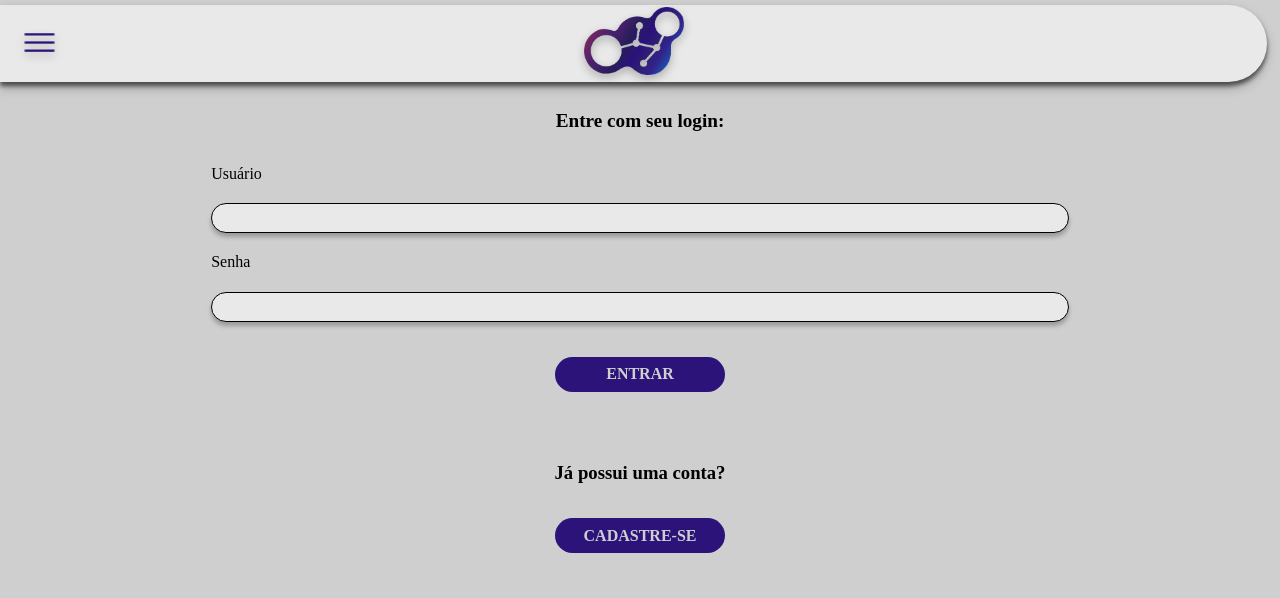
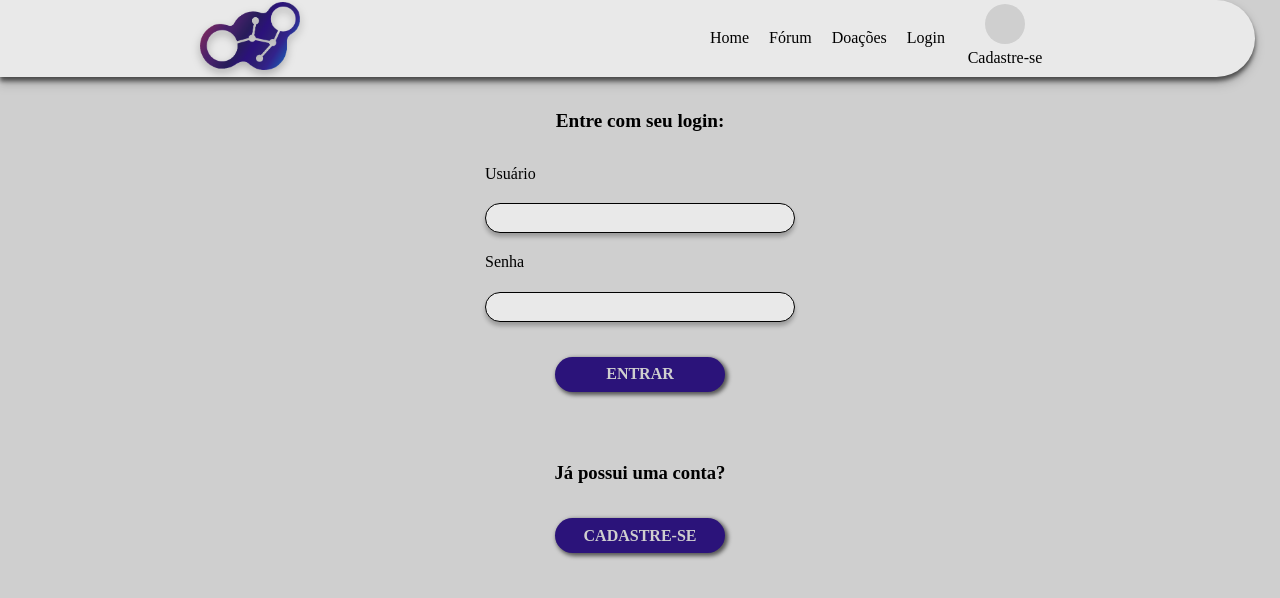
Before and after one commit to vit0rBianchini/Update_Donate, a plain HTML site: page pages/login.html in a window 1280 px wide. Drawn offline with Linux system fonts and the light colour scheme.

Commit message:
Atualização da responsividade mobile e desktop

```diff
--- a/assets/css/cabecalho.css
+++ b/assets/css/cabecalho.css
@@ -6,7 +6,7 @@
     background-color: var(--cor-secondary);
     position: fixed;
     top: 5px;
-    width: 99vw;
+    width: calc(100vw - 25px);
     display: flex;
     border-radius: 0 50px 50px 0;
     justify-content: center;
@@ -18,11 +18,13 @@
 .cabecalho_navegacao{
     visibility: hidden;
     display: flex;
+    flex-direction: column;
     justify-content: center;
     align-items: center;
     background-color: var(--cor-secondary);
     box-shadow: 0px 1px 10px rgba(0, 0, 0, 0.53);
     width: 0px;
+    max-width: 0px;
     height: calc(100vh - 15px);
     border-radius: 0 50px 50px 0;
     position: fixed;
@@ -38,7 +40,8 @@
     visibility: visible;
     height: calc(100vh - 15px);
     border-radius: 0 50px 50px 0;
-    width: 75vw;
+    width: 60vw;
+    max-width: 300px;
 
 
 }
@@ -61,6 +64,11 @@
     text-decoration: none;
     cursor: pointer;
 }
+
+.cabecalho_item--login{
+    order: -1;
+}
+
 .backgrand {
     visibility: hidden;
     z-index: -1;
@@ -90,3 +98,87 @@
 .cabecalho_img--logo {
     width: 100px;
 }
+
+.usuario{
+    display: flex;
+    flex-direction: column;
+    align-items: center;
+    width: 100px;
+    height: fit-content;
+
+}
+
+.usuario_img{
+    background-color: var(--cor-fundo);
+    border-radius: 100px;
+    width: 60px;
+    height: 60px;
+}
+
+.usuario_link-cadastro {
+    margin: 5px;
+    cursor: pointer;
+    text-decoration: none;
+    color: black;
+}
+
+@media screen and (min-width: 1024px) {
+    .cabecalho {
+        justify-content: space-around;
+        top: 0;
+    }
+
+    .cabecalho_navegacao{
+        visibility: visible;
+        flex-direction: row;
+        width: fit-content;
+        max-width: 500px;
+
+        height: fit-content;
+        position: static;
+        box-shadow: none;
+        border-radius: 0;
+        transition: none;
+    }
+
+    .cabecalho_itens{
+        display: flex;
+        flex-direction: row;
+    }
+    .cabecalho_item--login{
+        order: 1;
+    }
+
+    .cabecalho_div{
+        display: none;
+    }
+    .cabecalho_img--icon{
+        position: none;
+        top: 0;
+    }
+
+    .cabecalho_img--icon {
+        display: none;
+    }
+
+    .backgrand-ativo{
+        background-color: rgba(0, 0, 0, 0.0);
+        visibility: hidden;
+    }
+
+    .usuario{
+        order: 1;
+        display: flex;
+        flex-direction: column;
+        align-items: center;
+        width: 100px;
+        height: fit-content;
+
+
+    }
+
+    .usuario_img{
+        width: 40px;
+        height: 40px;
+    }
+}
--- a/assets/css/formulario.css
+++ b/assets/css/formulario.css
@@ -11,14 +11,18 @@ input{
     background: #E9E9E9;
     height: 30px;
     width: 67vw;
+    max-width: 310px;
     border: 1px solid #000000;
     box-sizing: border-box;
     box-shadow: 0px 4px 4px rgba(0, 0, 0, 0.25);
     border-radius: 50px;
+    outline: 0;
+    padding: 0 15px;
 }
 
 input::placeholder{
-    padding-left: 10px;
+
+    padding-left: 5px;
 }
 
 
@@ -29,11 +33,29 @@ button{
     width: 170px;
     margin-top: 35px;
     border: none;
+    box-shadow: 2px 2px 4px 1px rgba(0, 0, 0, 0.6) ;
     text-transform: uppercase;
     font-weight: bold;
     border-radius: 50px;
     margin-bottom: 30px;
+    outline: 0;
+    transition: 1s linear;
+    cursor: pointer;
 }
+
+button:active{
+    filter: saturate(150%);
+}
+
+button:focus{
+    filter: saturate(150%);
+}
+
+button:hover{
+    filter: saturate(150%);
+    box-shadow: 2px 2px 7px 1px rgba(0, 0, 0, 0.6)
+}
+
 
 .titulo_login{
     margin: 40px 0 0 0;
--- a/pages/login.html
+++ b/pages/login.html
@@ -14,16 +14,20 @@
 </head>
 <body id='body'>
     <header class="cabecalho">
-        <div>
+        <div class="cabecalho_div">
             <img class="cabecalho_img--icon" src="../assets/img/icon.png" alt="" onclick="toggleClassHome()">
         </div>
         <div>
             <img class="cabecalho_img--logo" src="../assets/img/log.png" alt="Logo 'UpdateDonate'">
         </div>
         <nav class="cabecalho_navegacao" id="cabNav">
+            <div class="usuario">
+                <div class="usuario_img"></div>
+                <a onclick="toCadastro()" class="usuario_link-cadastro">Cadastre-se</a>
+            </div>
             <ul class="cabecalho_itens">
                 <li><a class="cabecalho_item" onclick="toggleClassHome()" href="../index.html">Home</a></li>
-                <li><a class="cabecalho_item" onclick="toggleClassHome()" href="#">Login</a></li>
+                <li class="cabecalho_item--login"><a class="cabecalho_item" onclick="toggleClassHome()" href="#">Login</a></li>
                 <li><a class="cabecalho_item" onclick="toggleClassHome()" href="#">Fórum</a></li>
                 <li><a class="cabecalho_item" onclick="toggleClassHome()" href="#">Doações</a></li>
             </ul>
```
Also changed, not shown: index.html (+6 -2 lines), pages/cadastro.html (+6 -2 lines).
